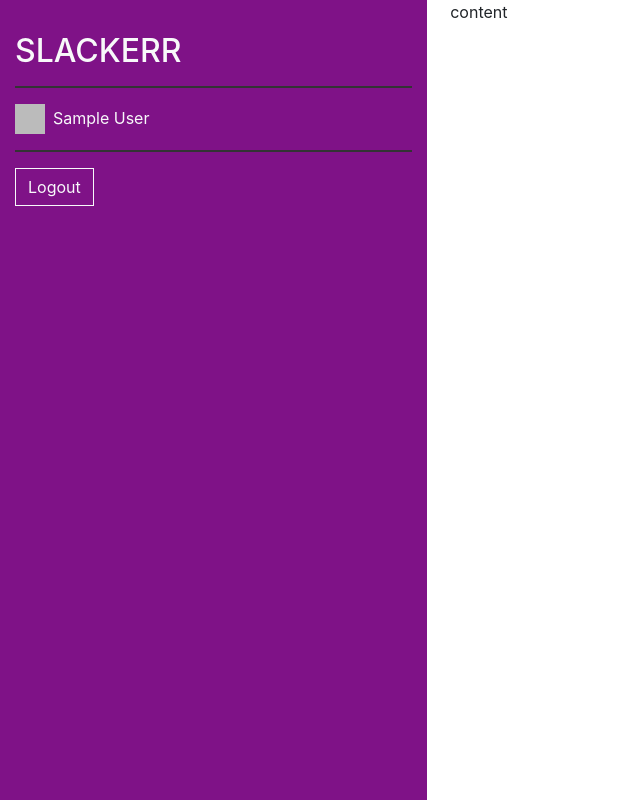
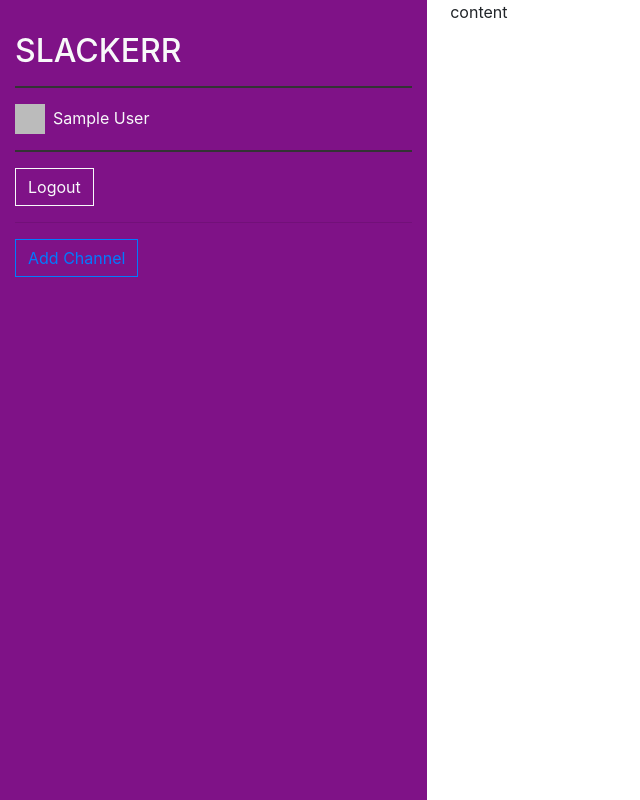
Before and after one commit to Arundhungel1/Vue-Slackerr, a Vue app: page / in a window 1280 px wide. Shown: the whole page, without its empty margins (0-640 px from the left). Built offline with nearby package versions, Linux system fonts and the light colour scheme; no server answers; sample sign-in values are in the browser's storage.

Commit message:
added logic to add channels

```diff
--- /dev/null
+++ b/src/components/Channels.vue
@@ -0,0 +1,44 @@
+<template>
+  <div>
+    <button @click="openModal" class="btn btn-outline-primary">Add Channel</button>
+
+        <div class="modal fade" id="channelModal">
+         <div class="modal-dialog modal-dialog-centered" role="document">
+          <div class="modal-content">
+            <div class="modal-header">
+              <h5 class="modal-title text-dark">Modal title</h5>
+              <button type="button" class="close" data-dismiss="modal" aria-label="Close">
+                <span aria-hidden="true">&times;</span>
+              </button>
+            </div>
+            <div class="modal-body">
+              <form>
+                <div class="form-group">
+                  <input type="text" id="new_channel" name="new_channel" placeholder="Channel name"class="form-control">
+                </div>
+              </form>
+            </div>
+            <div class="modal-footer">
+              <button type="button" class="btn btn-secondary" data-dismiss="modal">Cancel</button>
+              <button type="button" class="btn btn-primary">Add Channel</button>
+            </div>
+          </div>
+        </div>
+      </div>
+  </div>
+</template>
+
+<script>
+
+export default {
+  name: 'channels',
+
+  methods: {
+    openModal() {
+      $('#channelModal').appendTo("body").modal('show');
+    }
+
+  }
+}
+
+</script>
--- a/src/sidebar/Sidebar.vue
+++ b/src/sidebar/Sidebar.vue
@@ -9,16 +9,20 @@
           </span>
           <hr style="border: 1px solid #333;">
           <button @click="logout" class="btn btn-outline-light">Logout</button>
-
+          <hr>
+          <channels></channels>
   </div>
 </template>
 
 <script>
 import auth from 'firebase/auth';
-import {mapGetters} from 'vuex'
+import {mapGetters} from 'vuex';
+import Channels from '../components/Channels'
 
 export default {
   name: 'sidebar',
+
+  components: { Channels},
 
   computed: {
     ...mapGetters(['currentUser'])
```
